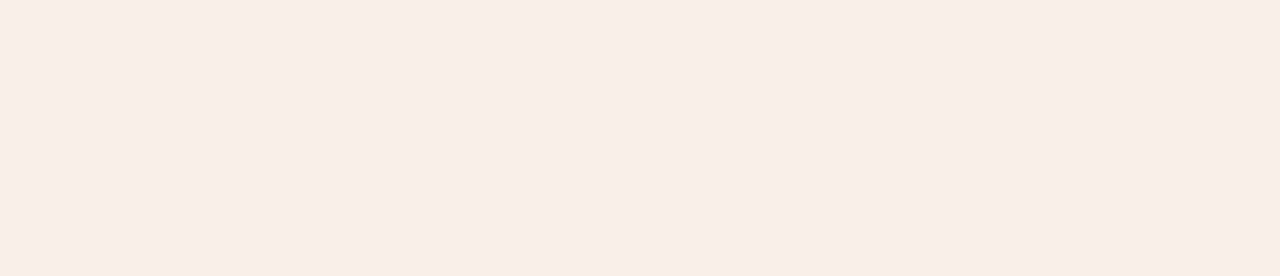
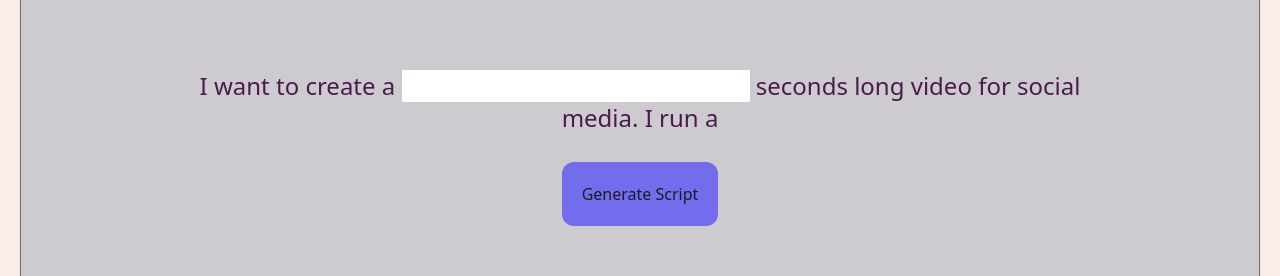
Before and after one commit to Neverm1ndEZ/boai-assignment, a Next.js app: page / in a window 1280 px wide. Shown: the part 932-1208 px from the top of the page. Before the commit the page ends 800 px from the top, so only its background shows below. Built offline with nearby package versions, Linux system fonts and the light colour scheme.

Commit message:
added-prompt

```diff
--- a/components/Hero.jsx
+++ b/components/Hero.jsx
@@ -3,29 +3,32 @@ import React from "react";
 export default function Hero() {
 	return (
 		<section
-			className="relative flex flex-col items-center justify-center max-w-[1240px] mx-auto my-8 p-6 bg-[#cfa88e] border border-gray-200 rounded-xl shadow text-[#1c1c1c] h-[70vh]"
-			style={{ zIndex: -1 }}
+			className="relative flex flex-col items-center justify-center max-w-[1240px] mx-auto my-8 p-6 bg-[#cfa88e] border border-gray-500 rounded-xl shadow text-[#1c1c1c] h-[70vh]"
+			style={{ zIndex: 10 }}
 		>
 			<video
 				autoPlay
 				loop
 				muted
-				className="absolute inset-0 w-full h-full object-cover"
+				className="absolute inset-0 w-full h-full object-cover opacity-50 rounded-xl"
+				style={{ zIndex: -1 }}
 			>
-				<source src="your-video-file.mp4" type="video/mp4" />
+				<source src="bg-video.mp4" type="video/mp4" />
 				Your browser does not support the video tag.
 			</video>
-			<div className="text-[#4a1c4c] w-fit rounded-lg bg-gradient-to-r from-[#D7B49E] to-[#f4bb97] p-4 hover:scale-110 transition ease-in-out duration-200 cursor-pointer hover:ring-2">
+			<div className="text-[#4a1c4c] w-fit rounded-lg bg-gradient-to-r from-[#D7B49E] to-[#f4bb97] p-4 hover:scale-110 transition ease-in-out duration-200 cursor-pointer hover:ring-2 relative z-10">
 				Next generation of AI Video generation
 			</div>
-			<h1 className="text-[8rem] font-bold text-[#330036]">Turn your ideas</h1>
-			<h1 className="text-[8rem] font-bold">
+			<h1 className="text-[8rem] font-bold text-[#330036] relative z-10">
+				Turn your ideas
+			</h1>
+			<h1 className="text-[8rem] font-bold relative z-10">
 				<span className="text-[#330036]">into</span>{" "}
 				<span className="bg-gradient-to-r from-purple-700 to-pink-700 bg-clip-text text-transparent">
 					AI Videos
 				</span>
 			</h1>
-			<div className="text-[#4a1c4c] text-center font-medium text-2xl max-w-4xl mx-auto">
+			<div className="text-[#4a1c4c] text-center font-medium text-2xl max-w-4xl mx-auto relative z-10">
 				Transform your ideas into stunning videos with our AI video generator.
 				EZ to use with multiple features like dynamic generation, AI Video
 				Assistant and a wide range of AI-powered features.
--- /dev/null
+++ b/components/Prompt.jsx
@@ -0,0 +1,15 @@
+import React from "react";
+
+export default function Prompt() {
+	return (
+		<section className="flex flex-col items-center justify-center max-w-[1240px] mx-auto my-8 p-6 bg-[#cdcbd0] border border-gray-500 rounded-xl shadow text-[#1c1c1c] h-[70vh]">
+			<div className="text-[#4a1c4c] text-center font-medium text-2xl max-w-4xl mx-auto my-7">
+				I want to create a <input type="text" className="" /> seconds long video
+				for social media. I run a
+			</div>
+			<button className="bg-[#736CED] p-5 rounded-xl hover:scale-110 transition ease-in-out duration-300 hover:ring-2">
+				Generate Script
+			</button>
+		</section>
+	);
+}
--- a/pages/index.jsx
+++ b/pages/index.jsx
@@ -1,11 +1,13 @@
 import Hero from "@/components/Hero";
 import Nav from "@/components/Nav";
+import Prompt from "@/components/Prompt";
 
 export default function Home() {
 	return (
 		<main className="">
 			<Nav />
 			<Hero />
+			<Prompt />
 		</main>
 	);
 }
```
Also changed, not shown: 1 other file (tests, documents, lock files or other folders).
